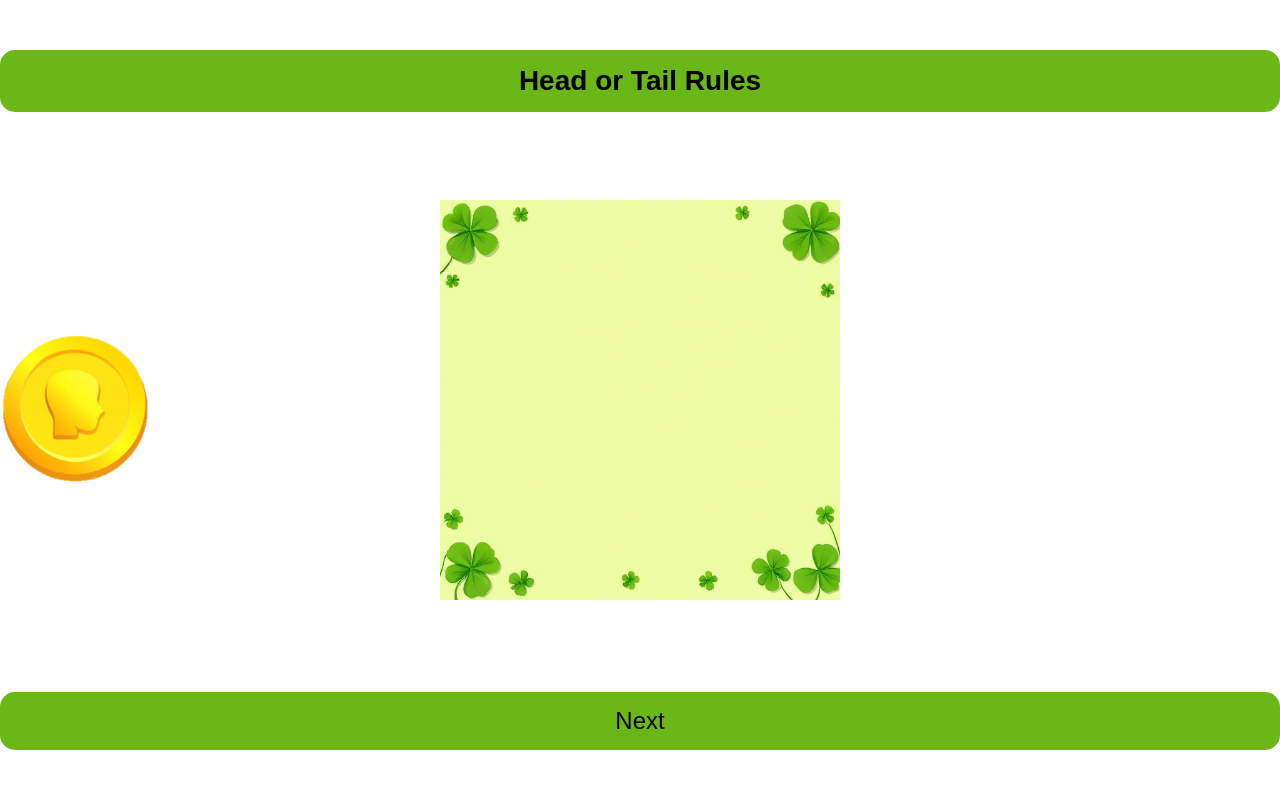
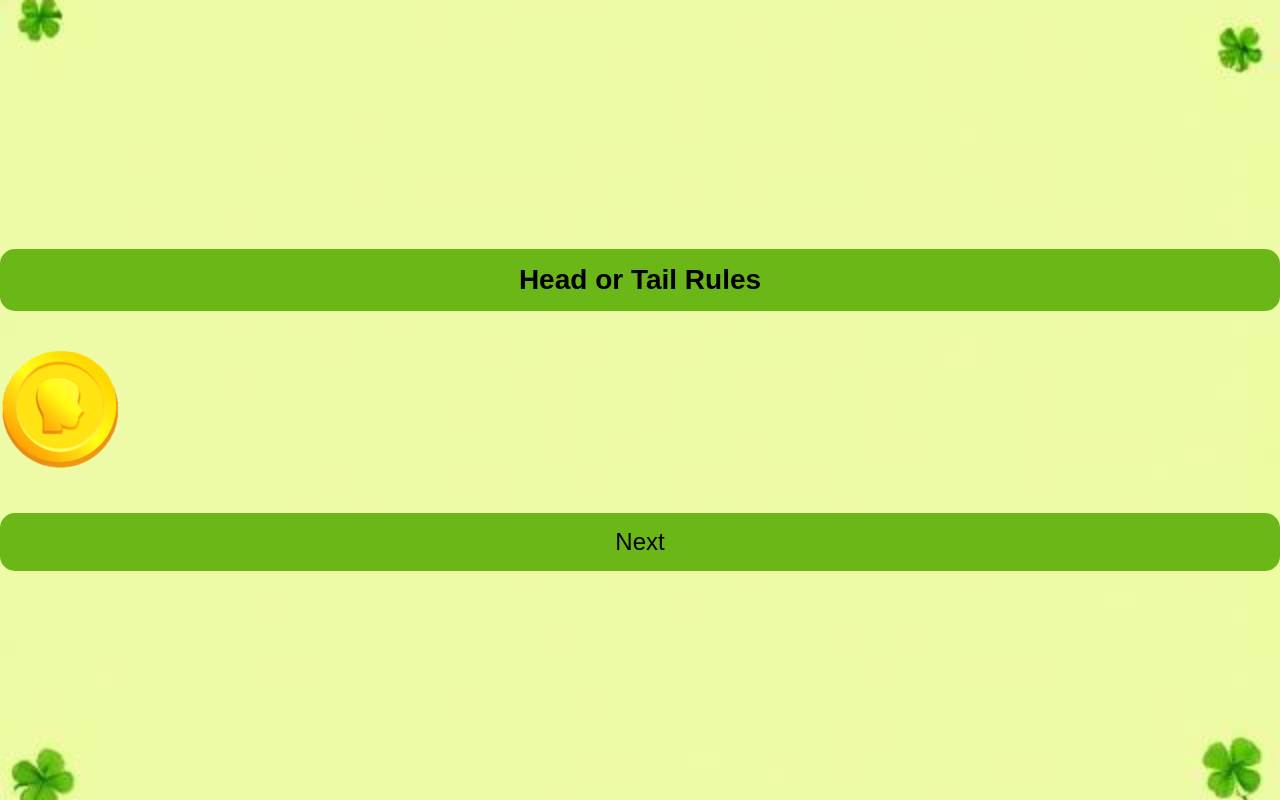
Before and after one commit to dominik7286/dominik7286.github.io, a plain HTML site: page index.html in a window 1280 px wide. Drawn offline with Linux system fonts and the light colour scheme.

Commit message:
More styling

```diff
--- a/index.html
+++ b/index.html
@@ -7,7 +7,7 @@
     <style>
         body {
             background-image: url('web_background.png');
-            background-size: auto 50%; /* A háttérkép magassága 50% */
+            background-size: cover; /* A háttérkép kitölti az ablakot */
             background-position: center;
             background-repeat: no-repeat; /* Ne ismétlődjön */
             text-align: center;
@@ -17,29 +17,30 @@
             margin: 0;
             display: flex;
             flex-direction: column;
-            justify-content: space-between; /* Térköz biztosítása */
+            justify-content: center; /* Középre igazítás */
         }
         h1 {
-            margin-top: 50px;
             font-size: 28px; /* Kisebb szöveg */
             color: black;
             display: inline-block;
             background-color: rgb(106,183,23); /* Zöld háttér */
             padding: 15px 30px;
             border-radius: 15px;
+            margin-top: 20px; /* Kisebb távolság */
         }
         img {
-            width: 150px; /* A kép szélessége */
+            width: 120px; /* A kép szélessége kisebb lesz */
             height: auto;
             margin: 20px 0; /* Térköz a kép körül */
         }
         .next-btn {
-            margin-bottom: 50px; /* Az alsó szöveg távolsága */
             font-size: 24px; /* Kisebb "Next" felirat */
             color: black;
             background-color: rgb(106,183,23); /* Zöld háttér */
             padding: 15px 30px;
             border-radius: 15px;
+            margin-top: 20px; /* Térköz a gomb és a többi elem között */
+            display: inline-block; /* Gomb ne legyen teljes szélességű */
         }
     </style>
 </head>
```
